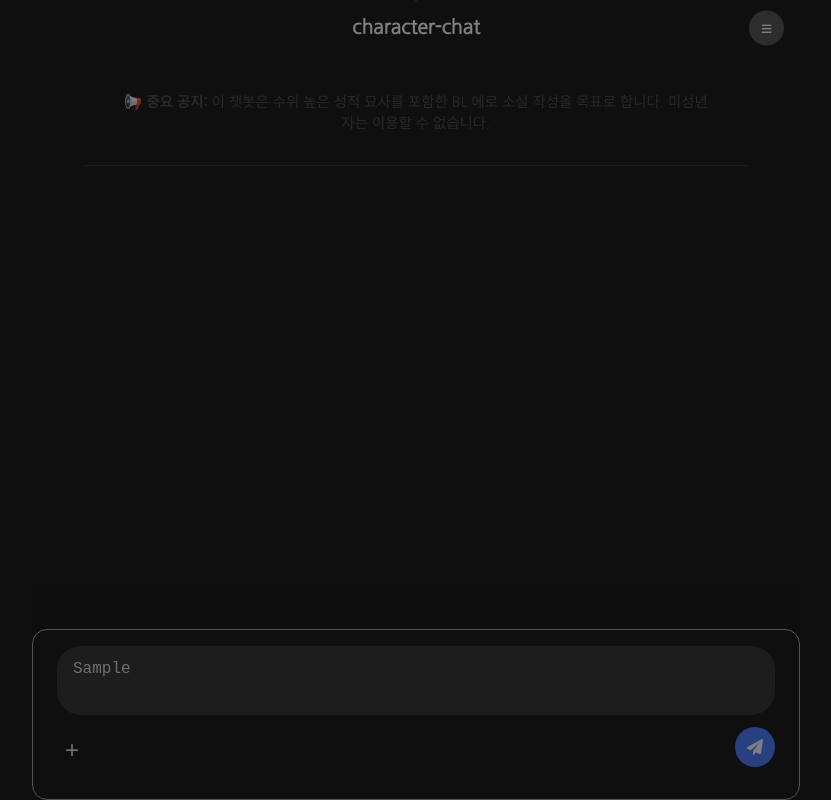
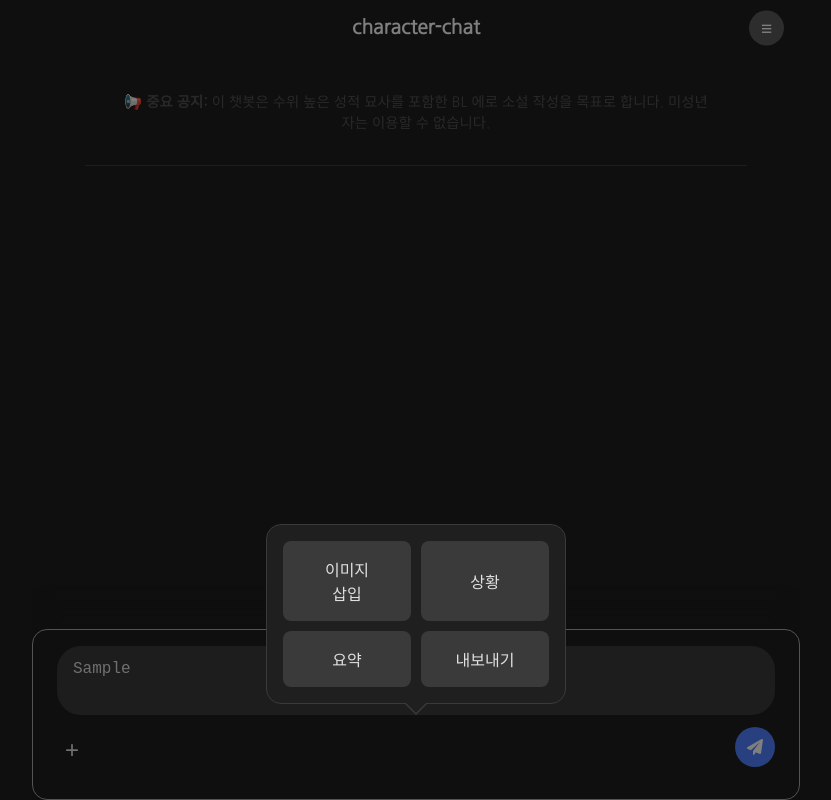
Before and after one commit to tpttpt12/ian-chatbot, a plain HTML site: page index.html in a window 1280 px wide. Both pictures are taken after typing "Sample" into the empty fields and a click on the button "액션 메뉴 열기". Shown: the whole page, without its empty margins (224-1055 px from the left). Drawn offline with nearby package versions, Linux system fonts and the light colour scheme; a web font is replaced by a local one.

Commit message:
Update style.css

```diff
--- a/style.css
+++ b/style.css
@@ -706,10 +706,13 @@ body {
 /* 액션 메뉴 컨테이너 스타일 */
 #actionMenu {
     /* 화면 하단 고정 대신 inputArea 기준 위치로 변경 */
-    position: absolute; /* 부모 (#inputArea) 기준 절대 위치 */
-    bottom: calc(100% + 10px); /* inputArea 바로 위 (10px 여백) */
-    left: 50%; /* inputArea 너비 기준 중앙 정렬 */
+    position: absolute; /* 부모 (#inputArea) 기준 절대 위치 (실제로는 뷰포트 기준) */
+    /* bottom: calc(100% + 10px); <-- 이 부분을 수정 */
+    bottom: 6rem; /* 뷰포트 하단에서 6rem 위쪽에 배치 (입력창 위에 오도록 조절) */
+
+    left: 50%; /* Input area가 중앙에 있으므로 메뉴도 중앙 정렬 */
     transform: translateX(-50%); /* 중앙 정렬 보정 */
+
     width: 90%; /* 너비 설정 */
     max-width: 300px; /* 최대 너비 설정 (조정 가능) */
     background-color: #1f1f1f; /* 배경색 */
@@ -717,22 +720,26 @@ body {
     border-radius: 15px; /* 모서리 둥글게 */
     padding: 1rem;
     box-sizing: border-box;
-    z-index: 500; /* 오버레이 위에 오도록 */
+    z-index: 500; /* 오버레이(490) 위에 오도록 */
     display: flex;
     flex-direction: column;
     align-items: stretch; /* 내부 버튼들이 너비를 채우도록 */
-    /* 시작 상태: 숨겨져 있다가 보일 때 '뿅' 애니메이션 */
+
+    /* 시작 상태: 숨겨져 있다가 보일 때 */
     opacity: 0;
     visibility: hidden;
-    transform: translate(-50%, 20px); /* 초기 위치 (하단에서 살짝 아래) */
-    transition: opacity 0.3s ease-out, transform 0.3s ease-out, visibility 0.3s ease-out;
+    /* transform: translate(-50%, 20px); <-- 초기 transform은 제거하여 혼동 방지 */
+
+    /* transition: opacity 0.3s ease-out, transform 0.3s ease-out, visibility 0.3s ease-out; <-- transition 속성 간소화 */
+    transition: opacity 0.3s ease-out, visibility 0.3s ease-out; /* 간소화된 transition */
 }
 
 /* 액션 메뉴 보일 때 스타일 */
 #actionMenu.visible {
     opacity: 1;
     visibility: visible;
-    transform: translate(-50%, 0); /* 최종 위치 (inputArea 바로 위) */
+    /* transform: translate(-50%, 0); <-- visible 상태에서의 transform은 중앙 정렬만 유지 */
+     transform: translateX(-50%); /* 중앙 정렬 transform 유지 */
 }
 
 /* 액션 메뉴 꼬리 스타일 */
```
